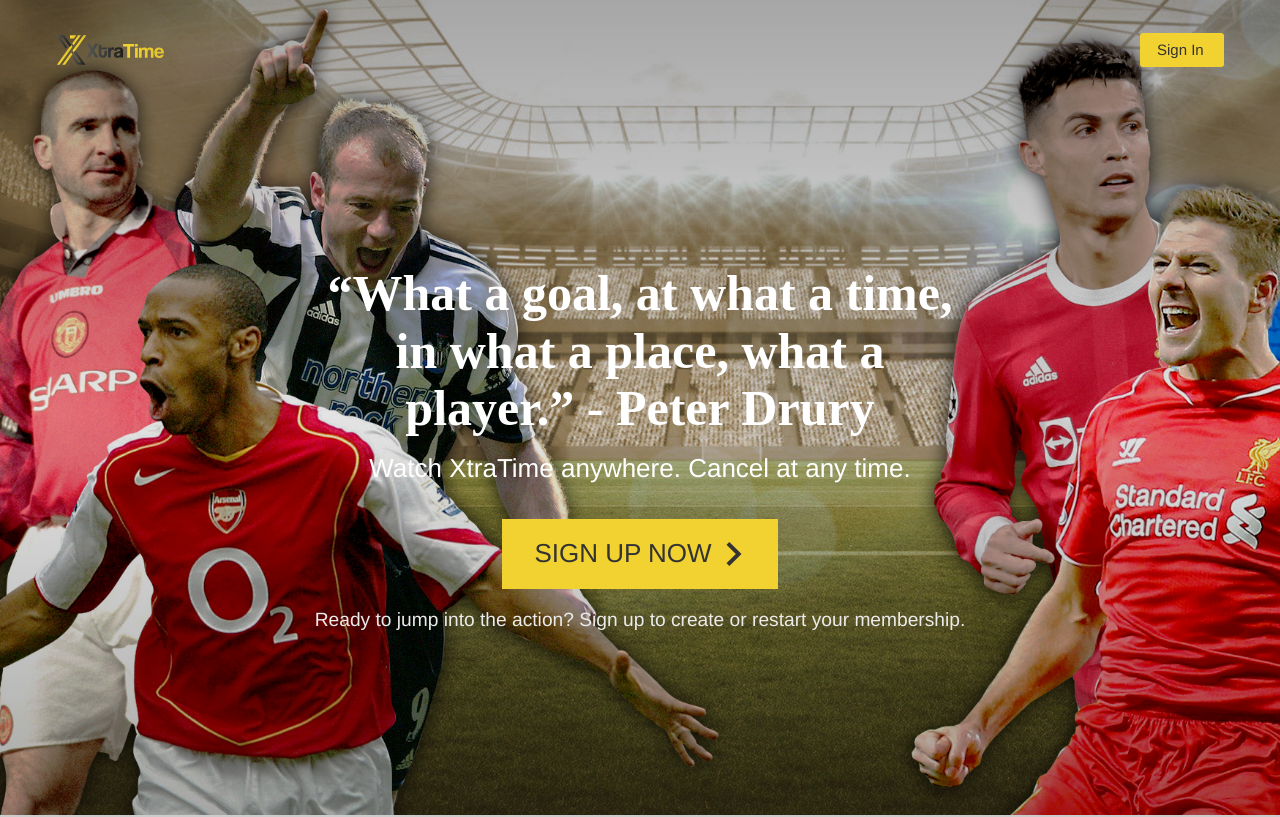
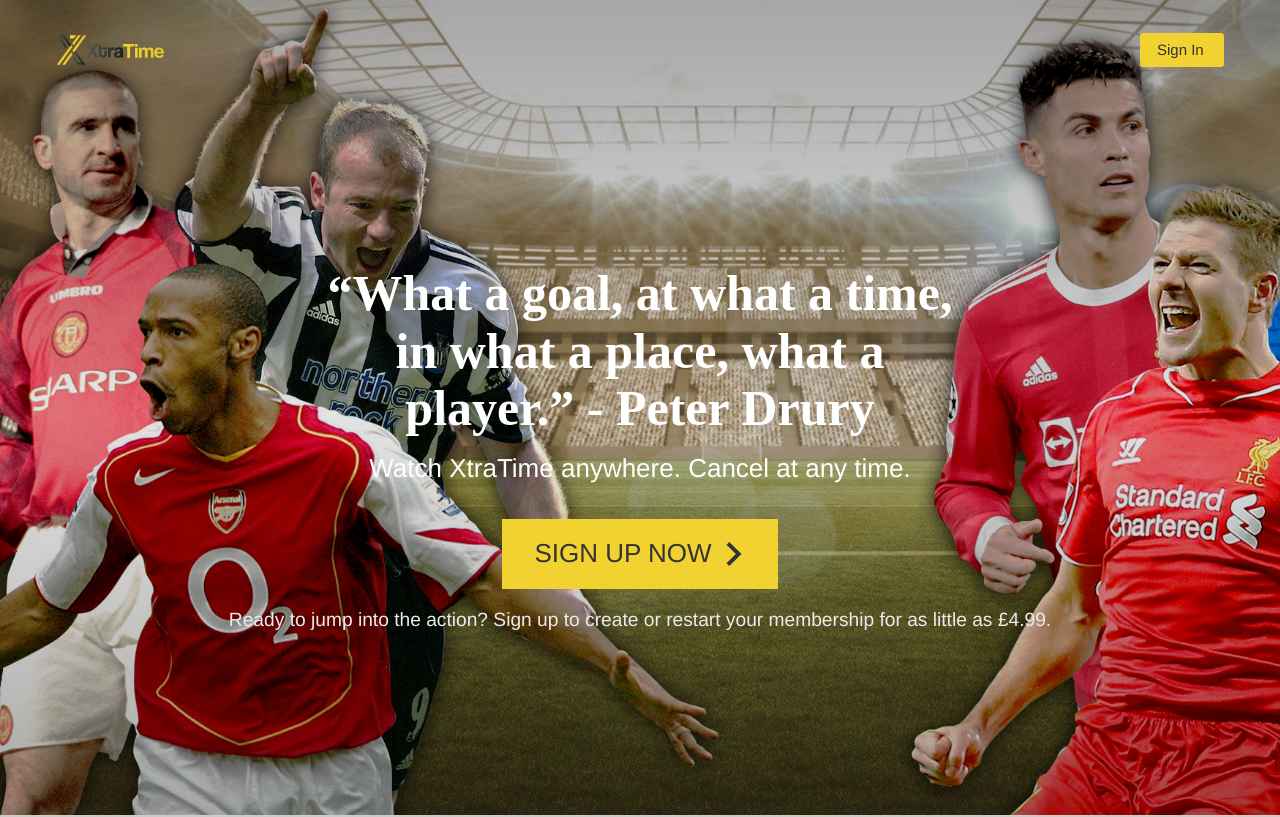
Before and after one commit to DanielKMedia5/XtraTime, a React (Create React App) app: page / in a window 1280 px wide. Shown: the top 817 px of the page. Built offline with nearby package versions, Linux system fonts and the light colour scheme; no server answers.

Commit message:
Add files via upload

```diff
--- a/src/pages/home.js
+++ b/src/pages/home.js
@@ -17,7 +17,7 @@
                     <OptForm>
                     <OptForm.Button to={ROUTES.SIGN_UP}>Sign up now</OptForm.Button>
                     <OptForm.Break />
-                    <OptForm.Text style={{ color: "#ebebeb" }}>Ready to jump into the action? Sign up to create or restart your membership.</OptForm.Text>
+                    <OptForm.Text style={{ color: "#ebebeb" }}>Ready to jump into the action? Sign up to create or restart your membership for as little as £4.99.</OptForm.Text>
                 </OptForm>
                 </Feature>
 
```
